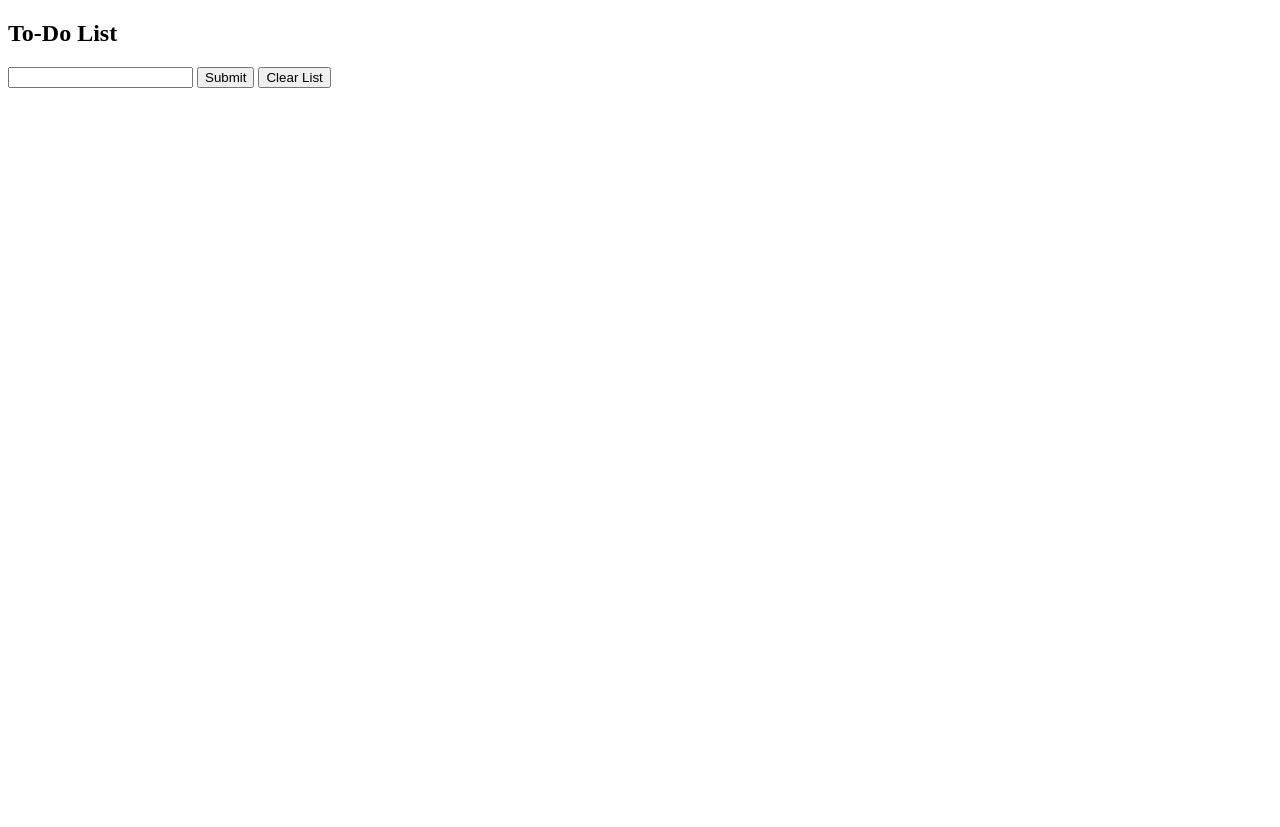
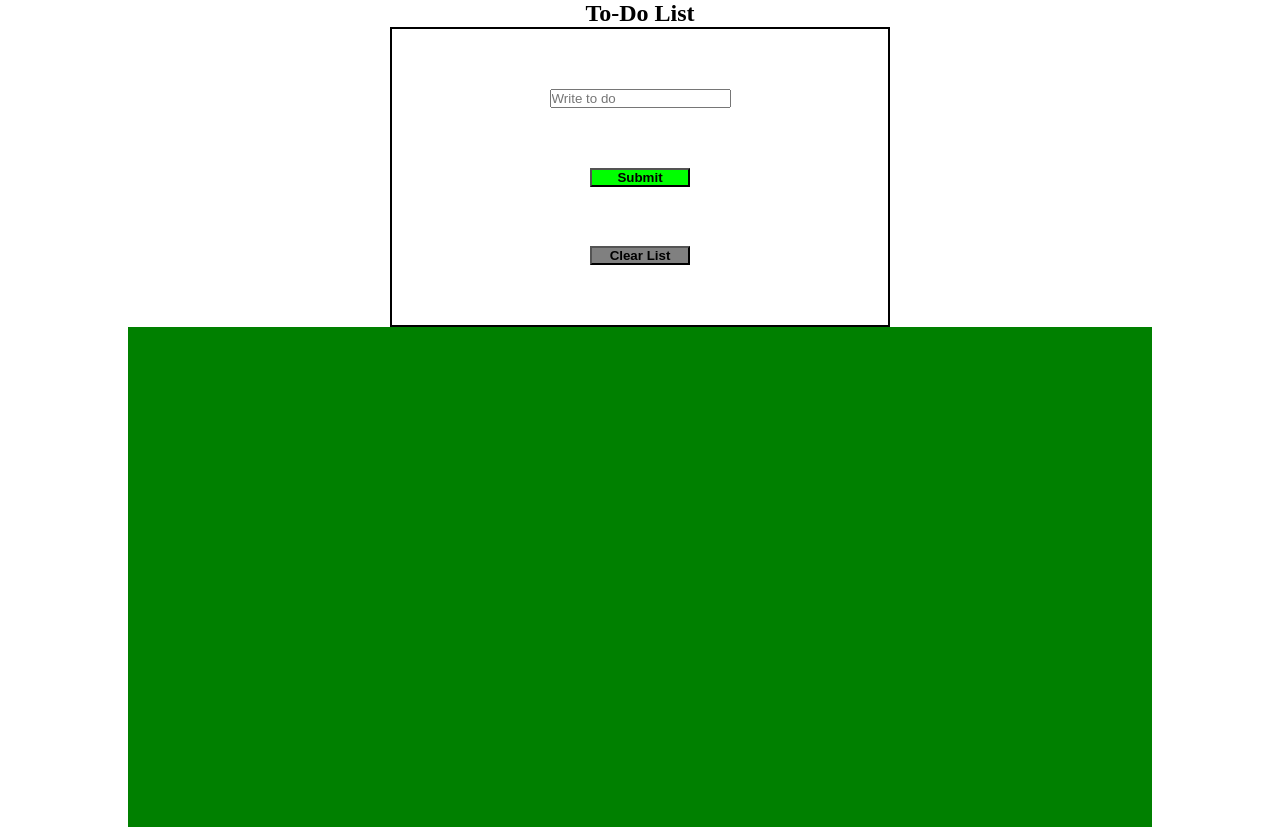
Before and after one commit to SmaelNicolas/toDoList, a plain HTML site: page index.html in a window 1280 px wide. Before the commit the page ends 800 px from the top, so only its background shows below. Drawn offline with Linux system fonts and the light colour scheme.

Commit message:
styles added

```diff
--- a/index.html
+++ b/index.html
@@ -6,6 +6,8 @@
     <meta http-equiv="X-UA-Compatible" content="IE=edge">
     <meta name="viewport" content="width=device-width, initial-scale=1.0">
     <title>To-Do List</title>
+
+    <link rel="stylesheet" href="style.css">
 </head>
 
 <body>
@@ -15,9 +17,9 @@
 
         <div class="inputs">
 
-            <input type="text" class="input" id="input">
-            <button>Submit</button>
-            <button>Clear List</button>
+            <input type="text" placeholder="Write to do" class="input" id="input">
+            <button class="button submit" id="buttonSubmit">Submit</button>
+            <button class="button clear" id="buttonClear">Clear List</button>
         </div>
 
         <div class="list">
--- a/style.css
+++ b/style.css
@@ -0,0 +1,56 @@
+* {
+  padding: 0;
+  margin: 0;
+  box-sizing: border-box;
+}
+
+body {
+  width: calc(100vw - (100vw - 100%));
+  display: flex;
+
+  justify-content: center;
+  align-items: center;
+}
+
+.container {
+  width: 100%;
+  display: flex;
+  flex-direction: column;
+  justify-content: space-evenly;
+  align-items: center;
+}
+
+.title {
+  text-align: center;
+}
+
+.inputs {
+  display: flex;
+  flex-direction: column;
+  align-items: center;
+  justify-content: space-evenly;
+
+  width: 500px;
+  height: 300px;
+  border: 2px solid black;
+}
+
+.button {
+  text-align: center;
+  font-weight: bold;
+  width: 100px;
+}
+
+.submit {
+  background-color: lime;
+}
+
+.clear {
+  background-color: grey;
+}
+
+.list {
+  width: 80%;
+  height: 500px;
+  background-color: green;
+}
```
